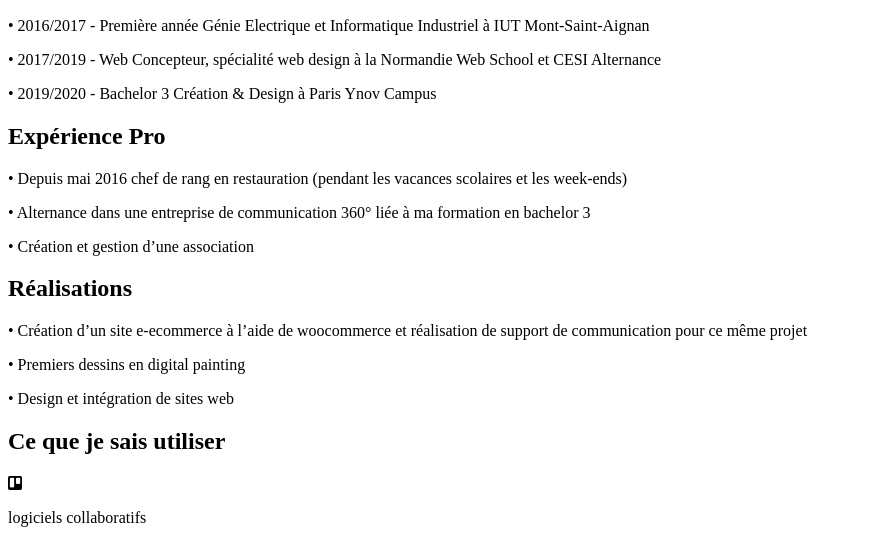
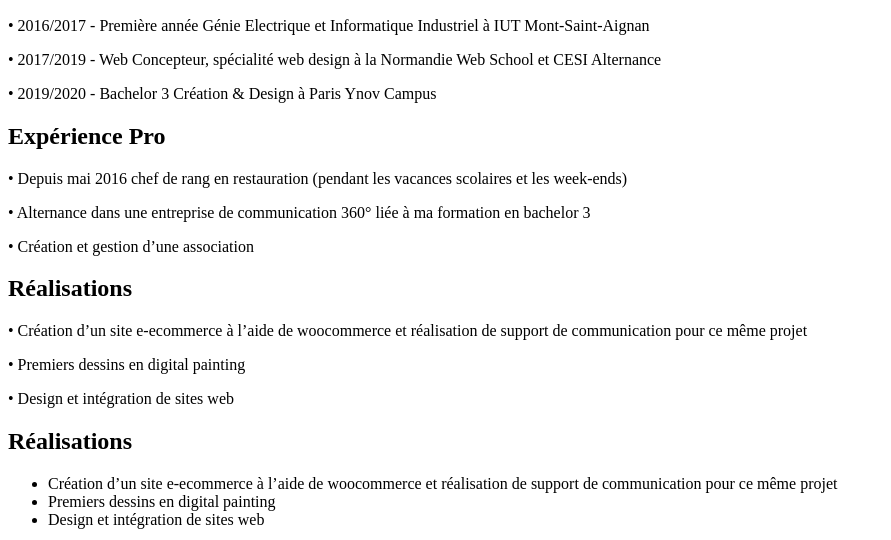
Before and after one commit to thibaultbtc/thibaultbtc.github.io, a plain HTML site: page index.html in a window 1280 px wide. Shown: the part 216-756 px from the top of the page, without its empty margins (0-891 px from the left). Drawn offline with Linux system fonts and the light colour scheme.

Commit message:
Update index.html

```diff
--- a/index.html
+++ b/index.html
@@ -45,6 +45,19 @@
         <p>• Design et intégration de sites web</p>
     </div>
 
+    <div class="Réalisations">
+        <h2>Réalisations</h2>
+        <ul>
+            <li>Création d’un site e-ecommerce à l’aide de woocommerce et réalisation de support de communication pour ce même projet</li>
+            <li>Premiers dessins en digital painting</li>
+            <li>Design et intégration de sites web</li>
+        </ul>
+
+        <!-- <p>• Création d’un site e-ecommerce à l’aide de woocommerce et réalisation de support de communication pour ce même projet</p>
+        <p>• Premiers dessins en digital painting</p>
+        <p>• Design et intégration de sites web</p> -->
+    </div>
+
     <div class="Ce_que_je_sais_utiliser">
         <h2>Ce que je sais utiliser</h2>
         <div class="4_gp_comps">
```
